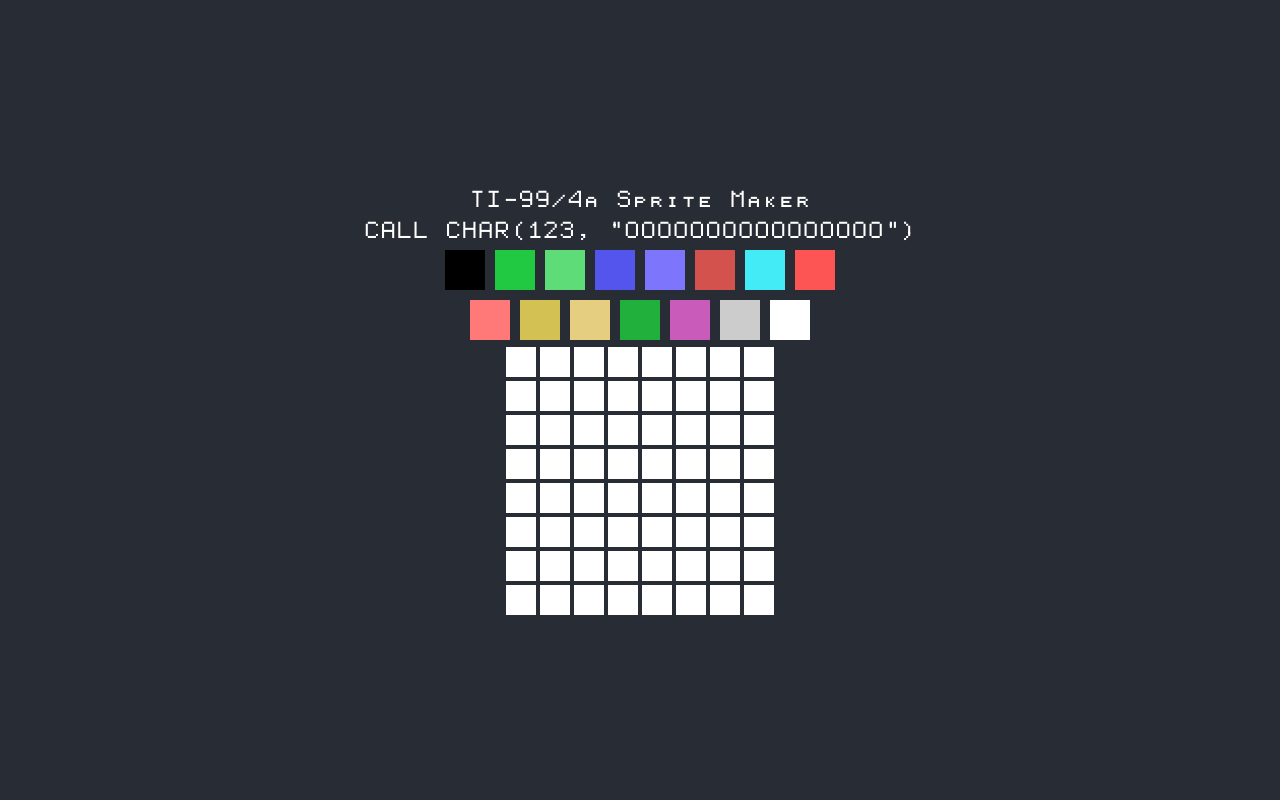
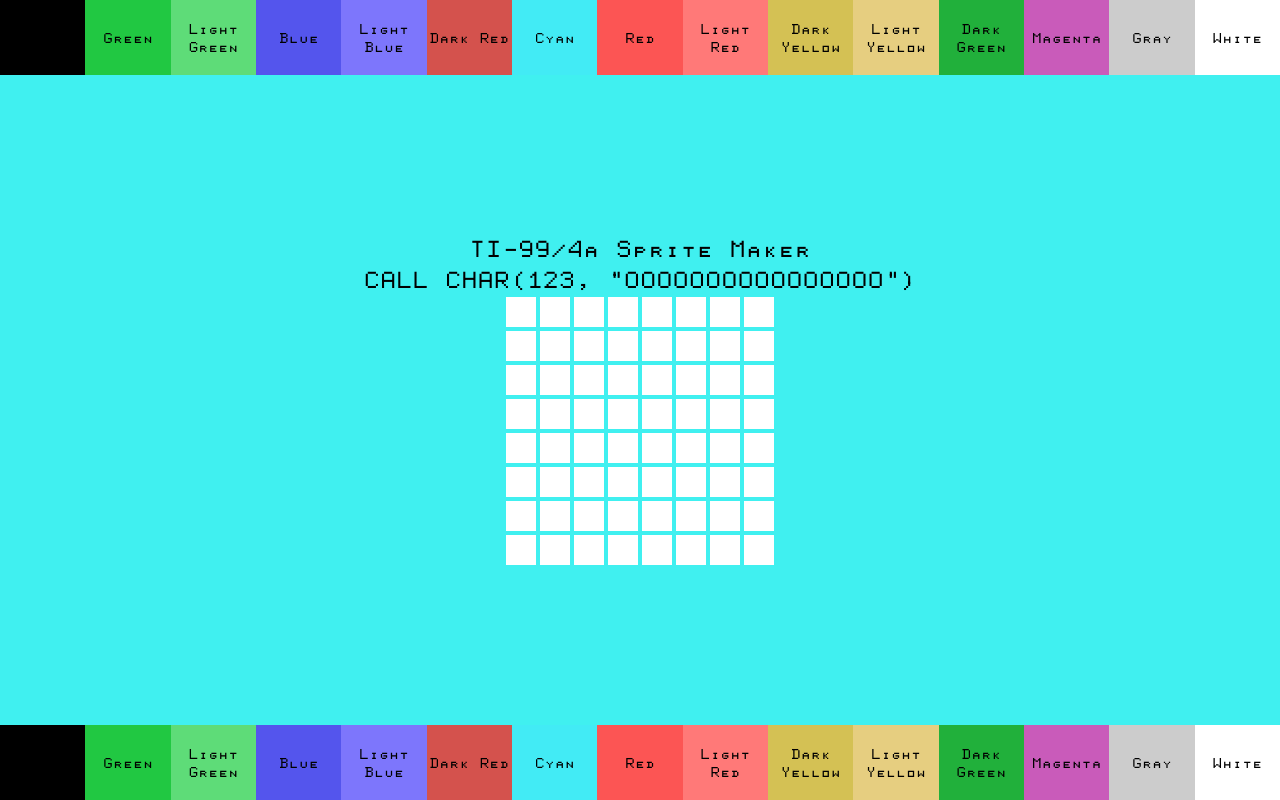
Before and after one commit to dfederspiel/ti-sprite-maker, a React (Create React App) app: page / in a window 1280 px wide. Built offline with nearby package versions, Linux system fonts and the light colour scheme.

Commit message:
fix styling

```diff
--- a/src/App.css
+++ b/src/App.css
@@ -2,7 +2,7 @@
   font-family: "TI";
   src: url(./ti-1.ttf) format("truetype");
 }
-body { font-family: "TI", sans-serif }
+body { color: 'black'; font-family: "TI", sans-serif }
 
 .App {
   text-align: center;
@@ -20,14 +20,13 @@
 }
 
 .App-header {
-  background-color: #282c34;
+  background-color: #40f0f0;
   min-height: 100vh;
   display: flex;
   flex-direction: column;
   align-items: center;
-  justify-content: center;
+  justify-content: space-between;
   font-size: calc(10px + 2vmin);
-  color: white;
 }
 
 .App-link {
--- a/src/SpriteMaker/Block.jsx
+++ b/src/SpriteMaker/Block.jsx
@@ -15,6 +15,9 @@
       onClick={() => {
         props.clicked()
       }}
+      onMouseOver={() => {
+          props.clicked()
+      }}
     ></div>
   );
 };
--- a/src/SpriteMaker/ColorPicker.jsx
+++ b/src/SpriteMaker/ColorPicker.jsx
@@ -25,7 +25,7 @@
         display: "flex",
         flexWrap: "wrap",
         justifyContent: "center",
-        maxWidth: "400px",
+        width: "100%",
       }}
     >
       {colors.map((color, i) => (
@@ -36,15 +36,13 @@
             justifyContent: "center",
             alignItems: "center",
             fontSize: "16px",
-            width: "20px",
-            height: "20px",
-            padding: "10px",
-            margin: "5px",
+            width: `${100/15}%`,
+            height: `75px`,
             backgroundColor: `#${color.hex}`,
           }}
           onClick={() => props.onColorChange(color.hex)}
         >
-          {/* {color.name} */}
+          {color.name}
         </div>
       ))}
     </div>
--- a/src/SpriteMaker/SpriteMaker.jsx
+++ b/src/SpriteMaker/SpriteMaker.jsx
@@ -55,15 +55,21 @@
   };
   return (
     <>
+      <ColorPicker onColorChange={(color) => setColor(color)} />
+      <div
+        style={{
+          justifyContent: "center",
+        }}
+      >
         <div>TI-99/4a Sprite Maker</div>
         <div>CALL CHAR(123, "{getHex(blocks)}")</div>
-      <ColorPicker onColorChange={(color) => setColor(color)} />
         {blocks &&
           blocks.map((row, r) => (
             <div
               key={r}
               style={{
                 display: "flex",
+                justifyContent: "center"
               }}
             >
               {row &&
@@ -77,6 +83,8 @@
                 ))}
             </div>
           ))}
+      </div>
+      <ColorPicker onColorChange={(color) => setColor(color)} />
     </>
   );
 };
```
Lines whose indentation alone changed are shown as unchanged.
